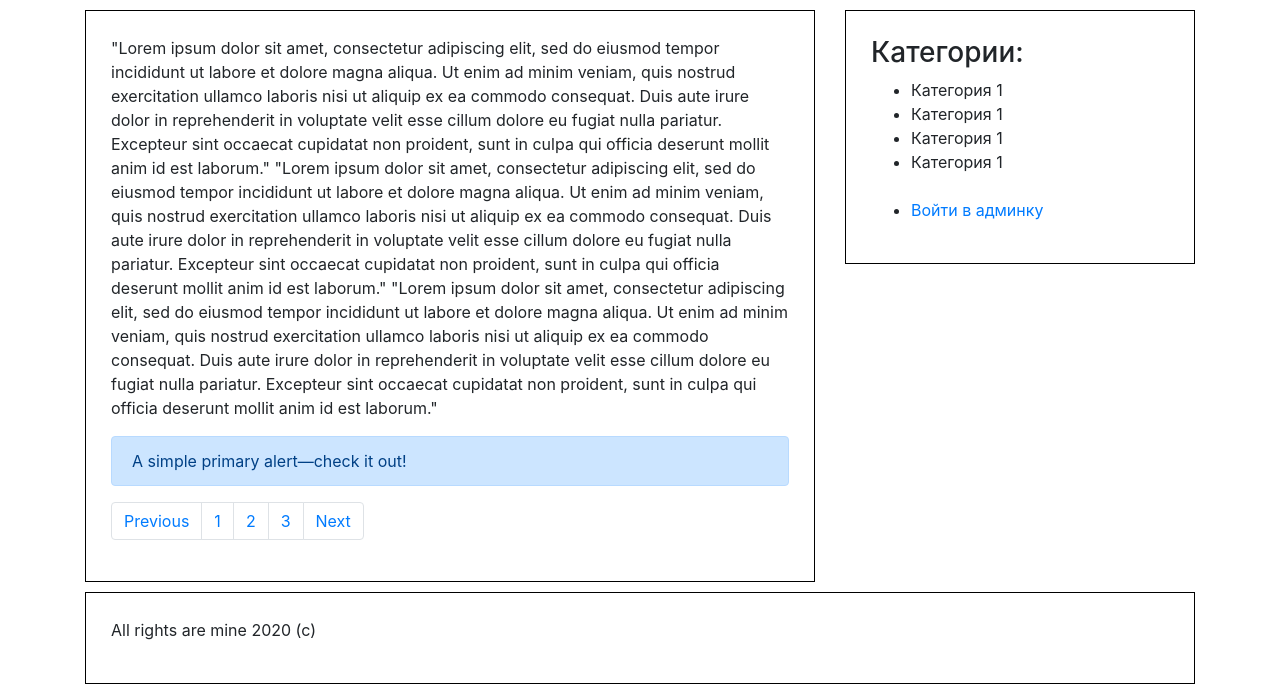
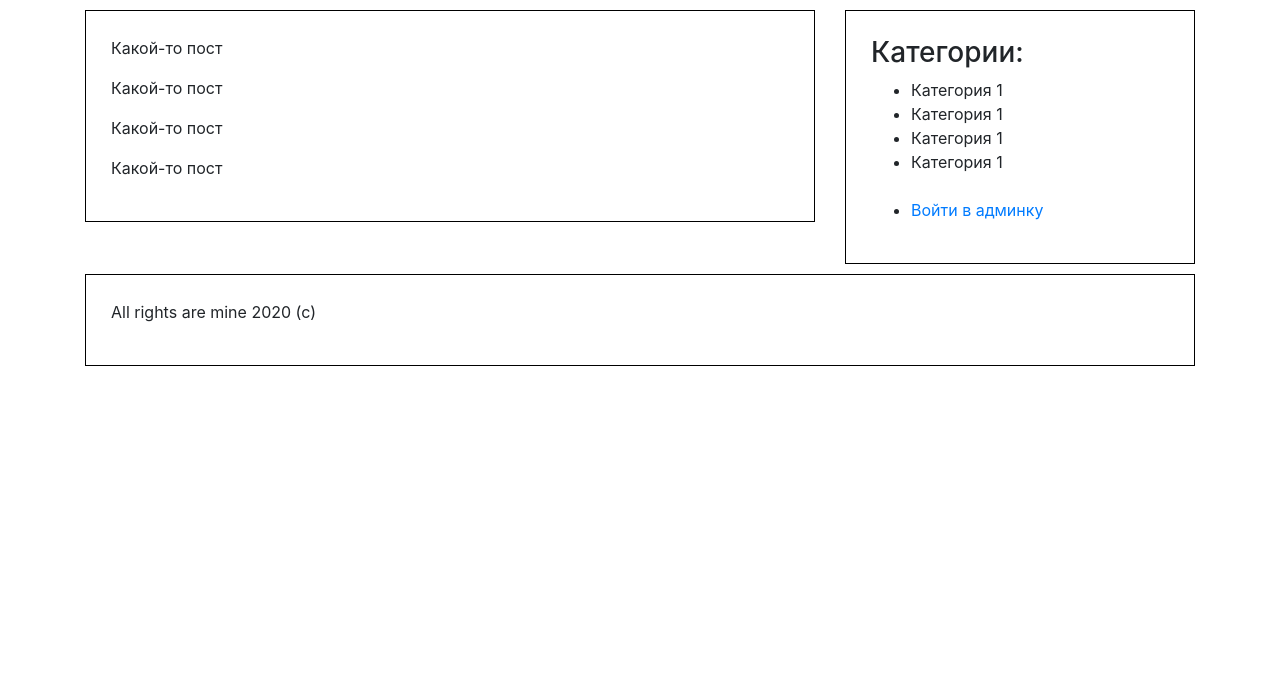
Before and after one commit to dimon-camelot/dima_blog, a PHP site: page / in a window 1280 px wide. Shown: the part 118-802 px from the top of the page. After the commit the page ends 484 px from the top, so only its background shows below. Run offline with PHP 8.4, Linux system fonts and the light colour scheme.

Commit message:
Начал редактировать index.php

```diff
--- a/index.php
+++ b/index.php
@@ -30,38 +30,18 @@
         <div class="col-lg-8">
             <div class="content my-box">
                 <p>
-                    "Lorem ipsum dolor sit amet, consectetur adipiscing elit, sed do eiusmod tempor incididunt ut labore
-                    et dolore magna aliqua. Ut enim ad minim veniam, quis nostrud exercitation ullamco laboris nisi ut
-                    aliquip ex ea commodo consequat. Duis aute irure dolor in reprehenderit in voluptate velit esse
-                    cillum dolore eu fugiat nulla pariatur. Excepteur sint occaecat cupidatat non proident, sunt in
-                    culpa qui officia deserunt mollit anim id est laborum."
-
-                    "Lorem ipsum dolor sit amet, consectetur adipiscing elit, sed do eiusmod tempor incididunt ut labore
-                    et dolore magna aliqua. Ut enim ad minim veniam, quis nostrud exercitation ullamco laboris nisi ut
-                    aliquip ex ea commodo consequat. Duis aute irure dolor in reprehenderit in voluptate velit esse
-                    cillum dolore eu fugiat nulla pariatur. Excepteur sint occaecat cupidatat non proident, sunt in
-                    culpa qui officia deserunt mollit anim id est laborum."
-
-                    "Lorem ipsum dolor sit amet, consectetur adipiscing elit, sed do eiusmod tempor incididunt ut labore
-                    et dolore magna aliqua. Ut enim ad minim veniam, quis nostrud exercitation ullamco laboris nisi ut
-                    aliquip ex ea commodo consequat. Duis aute irure dolor in reprehenderit in voluptate velit esse
-                    cillum dolore eu fugiat nulla pariatur. Excepteur sint occaecat cupidatat non proident, sunt in
-                    culpa qui officia deserunt mollit anim id est laborum."
+                    Какой-то пост
+                </p>
+                <p>
+                    Какой-то пост
+                </p>
+                <p>
+                    Какой-то пост
+                </p>
+                <p>
+                    Какой-то пост
                 </p>
 
-                <div class="alert alert-primary" role="alert">
-                    A simple primary alert—check it out!
-                </div>
-
-                <nav aria-label="Page navigation example">
-                    <ul class="pagination">
-                        <li class="page-item"><a class="page-link" href="#">Previous</a></li>
-                        <li class="page-item"><a class="page-link" href="#">1</a></li>
-                        <li class="page-item"><a class="page-link" href="#">2</a></li>
-                        <li class="page-item"><a class="page-link" href="#">3</a></li>
-                        <li class="page-item"><a class="page-link" href="#">Next</a></li>
-                    </ul>
-                </nav>
             </div>
         </div>
 
```
